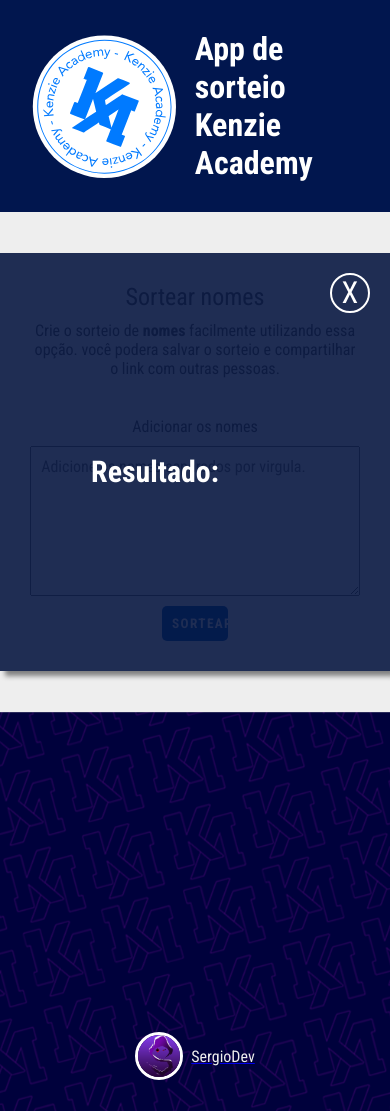
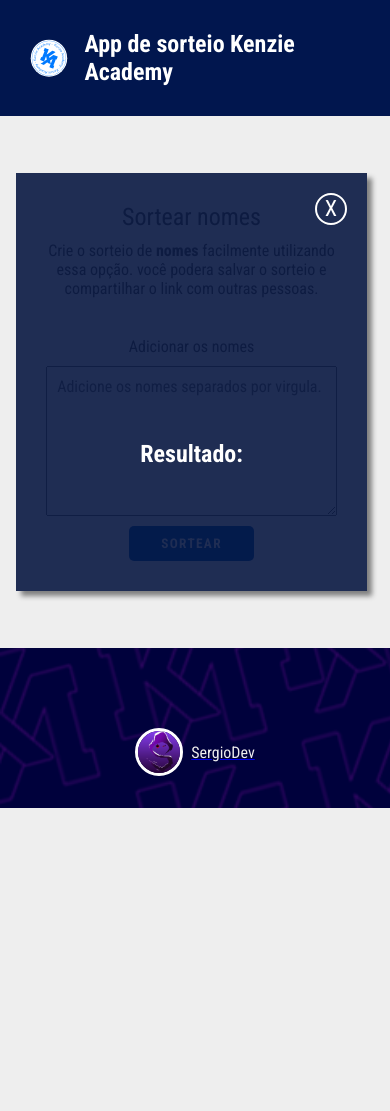
Before and after one commit to DevSergioT/App-de-sorteio-de-nomes-, a plain HTML site: page index.htm in a window 390 px wide. After the commit the page ends 844 px from the top, so only its background shows below. Drawn offline with Linux system fonts and the light colour scheme.

Commit message:
tornando o app responsivo

```diff
--- a/acess/css/style.css
+++ b/acess/css/style.css
@@ -6,8 +6,14 @@
   font-family: 'Roboto Condensed', sans-serif;
 }
 
+:root {
+  font-size: 16px;
+}
+
 body {
   background: #eeeeee;
+  width: 100%;
+  height: 100%;
 }
 
 header {
@@ -84,12 +90,11 @@
   color: #ffff;
   border: none;
   text-transform: uppercase;
-  padding: 0.63rem;
+  padding: 0.63rem 2rem;
   font-weight: 700;
   cursor: pointer;
   margin-top: 10px;
   border-radius: 5px;
-  width: 20%;
   letter-spacing: 0.1em;
   transition: 1s;
 }
@@ -136,7 +141,7 @@
 }
 
 footer {
-  height: 25rem;
+  height: 20rem;
   background-image: url("./../imagens/fundo-rodape.png");
   background-size: cover;
   background-attachment: fixed;
@@ -164,3 +169,40 @@
   color: #eeeeee;
   padding-left: 0.5rem;
 }
+
+@media screen and (max-width: 672px) {
+  header img {
+    width: 2.4rem;
+  }
+
+  header h1 {
+    font-size: 1.5rem;
+  }
+
+  .app {
+    width: 90%;
+    margin: 1rem;
+  }
+
+  .results span {
+    font-size: 1.4rem;
+    width: 2rem;
+    height: 2rem;
+  }
+
+  .results p {
+    width: 100%;
+    font-size: 1.5rem;
+  }
+
+  footer {
+    height: 10rem;
+    width: 100%;
+  }
+}
+
+@media screen and (max-width: 768px) {
+  .results p {
+    align-items: center;
+  }
+}
--- a/acess/js/script.js
+++ b/acess/js/script.js
@@ -26,7 +26,7 @@
 
 function mostrarResultado(nome) {
 
-  tagResult.innerText = `O nome sorteado foi: ${nome}`
+  tagResult.innerText = `Parabéns  ${nome}, você foi sorteado!`
   popUpResults.classList.add("showresult")
 
 }
```
Also changed, not shown: github/app sorteio footer.png (added), github/app sorteio home.png (added), github/app sorteio nomes.png (added), github/app sorteio sorteado.png (added), 1 other file.
